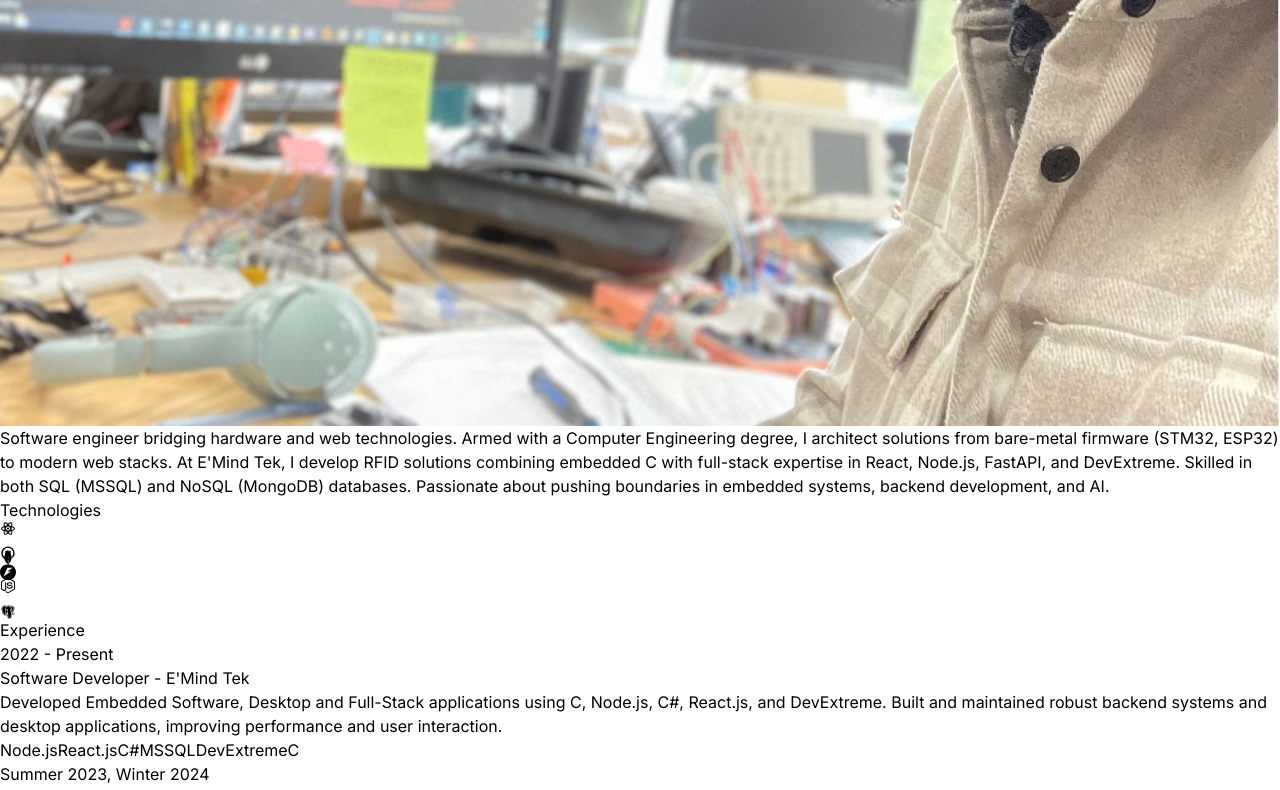
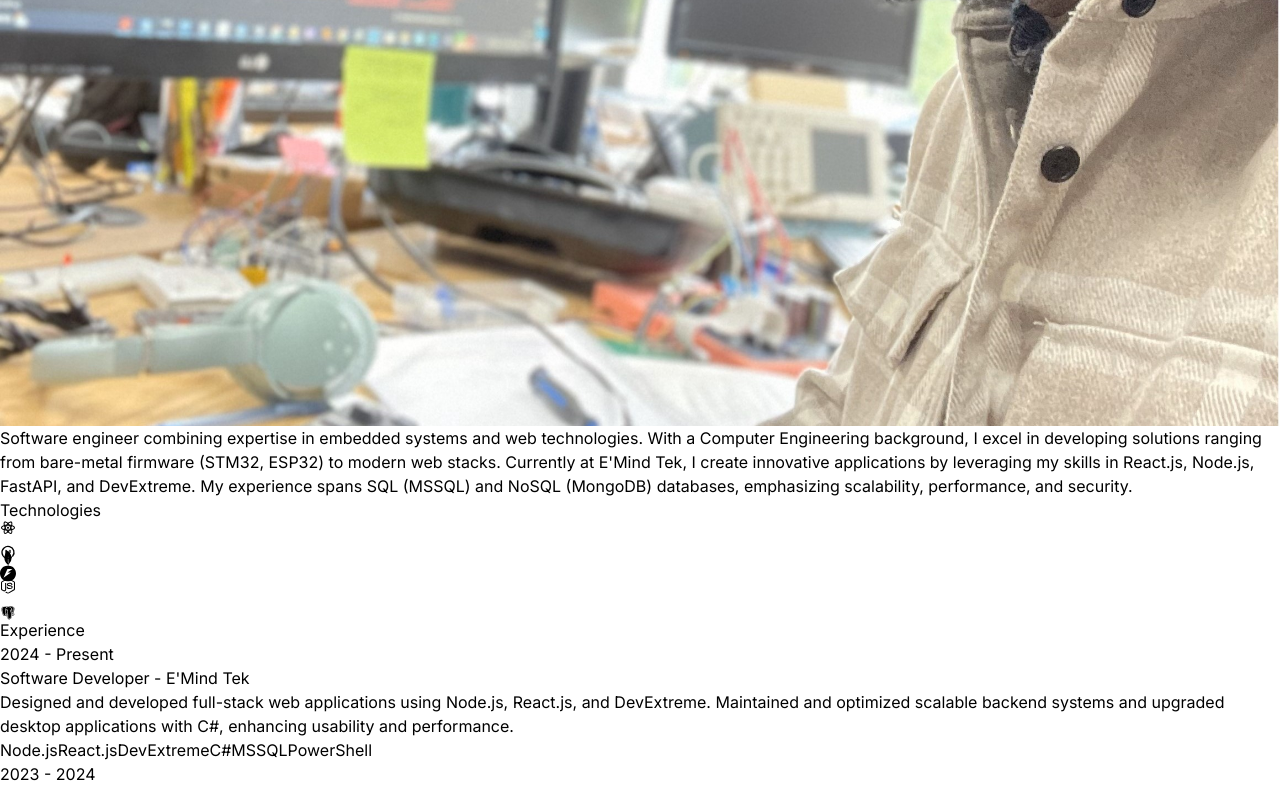
Before and after one commit to gastonkitambala/react-portfolio-gaston, a React (Vite) app: page / in a window 1280 px wide. Shown: the part 2812-3602 px from the top of the page. Built offline with nearby package versions, Linux system fonts and the light colour scheme.

Commit message:
Update description

```diff
--- a/src/constants/index.js
+++ b/src/constants/index.js
@@ -1,119 +1,48 @@
-/* import project1 from "../assets/projects/project-1.jpg";
-import project2 from "../assets/projects/project-2.jpg";
-import project3 from "../assets/projects/project-3.jpg";
-import project4 from "../assets/projects/project-4.jpg";
-
-export const HERO_CONTENT = `I am a passionate full stack developer with a knack for crafting robust and scalable web applications. With 5 years of hands-on experience, I have honed my skills in front-end technologies like React and Next.js, as well as back-end technologies like Node.js, MySQL, PostgreSQL, and MongoDB. My goal is to leverage my expertise to create innovative solutions that drive business growth and deliver exceptional user experiences.`;
-
-export const ABOUT_TEXT = `I am a dedicated and versatile full stack developer with a passion for creating efficient and user-friendly web applications. With 5 years of professional experience, I have worked with a variety of technologies, including React, Next.js, Node.js, MySQL, PostgreSQL, and MongoDB. My journey in web development began with a deep curiosity for how things work, and it has evolved into a career where I continuously strive to learn and adapt to new challenges. I thrive in collaborative environments and enjoy solving complex problems to deliver high-quality solutions. Outside of coding, I enjoy staying active, exploring new technologies, and contributing to open-source projects.`;
-
-export const EXPERIENCES = [
-  {
-    year: "2023 - Present",
-    role: "Senior Full Stack Developer",
-    company: "Google Inc.",
-    description: `Led a team in developing and maintaining web applications using JavaScript, React.js, and Node.js. Implemented RESTful APIs and integrated with MongoDB databases. Collaborated with stakeholders to define project requirements and timelines.`,
-    technologies: ["Javascript", "React.js", "Next.js", "mongoDB"],
-  },
-  {
-    year: "2022 - 2023",
-    role: "Frontend Developer",
-    company: "Adobe",
-    description: `Designed and developed user interfaces for web applications using Next.js and React. Worked closely with backend developers to integrate frontend components with Node.js APIs. Implemented responsive designs and optimized frontend performance.`,
-    technologies: ["HTML", "CSS", "Vue.js", "mySQL"],
-  },
-  {
-    year: "2021 - 2022",
-    role: "Full Stack Developer",
-    company: "Facebook",
-    description: `Developed and maintained web applications using JavaScript, React.js, and Node.js. Designed and implemented RESTful APIs for data communication. Collaborated with cross-functional teams to deliver high-quality software products on schedule.`,
-    technologies: ["Python", "Svelte", "Three.js", "Postgres"],
-  },
-  {
-    year: "2020 - 2021",
-    role: "Software Engineer",
-    company: "Paypal",
-    description: `Contributed to the development of web applications using JavaScript, React.js, and Node.js. Managed databases and implemented data storage solutions using MongoDB. Worked closely with product managers to prioritize features and enhancements.`,
-    technologies: ["Ruby", "Rails", "PHP", "Sqlite"],
-  },
-];
-
-export const PROJECTS = [
-  {
-    title: "E-Commerce Website",
-    image: project1,
-    description:
-      "A fully functional e-commerce website with features like product listing, shopping cart, and user authentication.",
-    technologies: ["HTML", "CSS", "React", "Node.js", "MongoDB"],
-  },
-  {
-    title: "Task Management App",
-    image: project2,
-    description:
-      "An application for managing tasks and projects, with features such as task creation, assignment, and progress tracking.",
-    technologies: ["HTML", "CSS", "Angular", "Firebase"],
-  },
-  {
-    title: "Portfolio Website",
-    image: project3,
-    description:
-      "A personal portfolio website showcasing projects, skills, and contact information.",
-    technologies: ["HTML", "CSS", "React", "Bootstrap"],
-  },
-  {
-    title: "Blogging Platform",
-    image: project4,
-    description:
-      "A platform for creating and publishing blog posts, with features like rich text editing, commenting, and user profiles.",
-    technologies: ["HTML", "CSS", "Vue.js", "Express", "mySQL"],
-  },
-];
-
-export const CONTACT = {
-  address: "767 Fifth Avenue, New York, NY 10153 ",
-  phoneNo: "+12 4555 666 00 ",
-  email: "me@example.com",
-};
- */
-
 import project1 from "../assets/projects/ANPR.jpg";
 import project2 from "../assets/projects/tic-tac-toe.png";
 import project3 from "../assets/projects/bookstore.png";
 import project4 from "../assets/projects/project-4.png";
 
-export const HERO_CONTENT = `Full-stack software engineer specializing in embedded C and web development. From bare-metal firmware to modern web apps, I bridge hardware and software using React, Node, and low-level C programming. Passionate about building performant solutions from microcontrollers to cloud services.`;
+export const HERO_CONTENT = `Full-stack software engineer specializing in embedded systems and web development. With expertise in React.js, Node.js, and low-level programming for microcontrollers, I bridge hardware and software to deliver innovative solutions. Passionate about creating performant applications from edge devices to cloud services.`;
 
-/* export const HERO_CONTENT = `I am a passionate full stack developer with experience in crafting robust web applications and embedded systems. With a background in React.js, Node.js, C# .NET, and embedded systems, I enjoy developing full-stack solutions that enhance performance and user experience.`; */
+/* export const HERO_CONTENT = `I am a passionate full-stack developer with experience in crafting robust web applications and embedded systems. With a background in React.js, Node.js, C# .NET, and embedded systems, I enjoy developing full-stack solutions that enhance performance and user experience.`; */
 
-export const ABOUT_TEXT = `Software engineer bridging hardware and web technologies. Armed with a Computer Engineering degree, I architect solutions from bare-metal firmware (STM32, ESP32) to modern web stacks. At E'Mind Tek, I develop RFID solutions combining embedded C with full-stack expertise in React, Node.js, FastAPI, and DevExtreme. Skilled in both SQL (MSSQL) and NoSQL (MongoDB) databases. Passionate about pushing boundaries in embedded systems, backend development, and AI.`;
+export const ABOUT_TEXT = `Software engineer combining expertise in embedded systems and web technologies. With a Computer Engineering background, I excel in developing solutions ranging from bare-metal firmware (STM32, ESP32) to modern web stacks. Currently at E'Mind Tek, I create innovative applications by leveraging my skills in React.js, Node.js, FastAPI, and DevExtreme. My experience spans SQL (MSSQL) and NoSQL (MongoDB) databases, emphasizing scalability, performance, and security.`;
 
 export const EXPERIENCES = [
   {
-    year: "2022 - Present",
+    year: "2024 - Present",
     role: "Software Developer",
     company: "E'Mind Tek",
-    description: `Developed Embedded Software, Desktop and Full-Stack applications using C, Node.js, C#, React.js, and DevExtreme. Built and maintained robust backend systems and desktop applications, improving performance and user interaction.`,
-    technologies: ["Node.js", "React.js", "C#", "MSSQL", "DevExtreme", "C"],
+    description: `Designed and developed full-stack web applications using Node.js, React.js, and DevExtreme. Maintained and optimized scalable backend systems and upgraded desktop applications with C#, enhancing usability and performance.`,
+    technologies: [
+      "Node.js",
+      "React.js",
+      "DevExtreme",
+      "C#",
+      "MSSQL",
+      "PowerShell",
+    ],
   },
   {
-    year: "Summer 2023, Winter  2024",
+    year: "2023 - 2024",
     role: "Full-stack Web Developer Intern",
     company: "E'Mind Tek",
-    description: `Two full-time internships as a Full-Stack web developer where I enhanced outdated PHP web apps, modernized project management architecture, and improved security with two-factor authentication for many projects.`,
+    description: `Modernized legacy PHP web applications, implemented multilingual interfaces for better accessibility, and introduced two-factor authentication for enhanced security.`,
     technologies: ["PHP", "Node.js", "C#", "DevExtreme"],
   },
-  /*   {
-    year: "2021 - 2023",
-    role: "Sales and Repair Technician",
-    company: "MobileKlinik",
-    description: `Provided customer support, troubleshooting, and smartphone repairs, ensuring quick and effective resolutions while managing inventory for timely service delivery.`,
-    technologies: ["Hardware", "Software Troubleshooting"],
-  }, */
   {
-    year: "January - March 2021",
+    year: "2022 - 2023",
+    role: "Embedded Software Developer (Part-time)",
+    company: "E'Mind Tek",
+    description: `Developed and optimized firmware for microcontrollers like STM32 and ESP32. Created robust data logging modules using SPI protocols and conducted rigorous testing with tools like STM32CubeIDE.`,
+    technologies: ["C", "Embedded Systems", "STM32", "ESP32"],
+  },
+  {
+    year: "2021",
     role: "Embedded Engineer Intern",
     company: "TME Africa",
-    description: `Developed firmware drivers in C/C++ and worked with AVR microcontroller-based systems, integrating communication protocols like UART, I2C, and SPI.`,
+    description: `Developed firmware drivers in C/C++ for AVR-based systems. Enhanced communication protocols, including UART, I2C, and SPI, to improve device communication efficiency.`,
     technologies: ["C/C++", "AVR", "Embedded Systems"],
   },
 ];
@@ -123,24 +52,23 @@ export const PROJECTS = [
     title: "Bookstore",
     image: project3,
     description:
-      "Fully functional full-stack bookstore web application using the MERN stack (MongoDB, Express.js, React.js, and Node.js). The app allows users to browse, search, add, remove books online, featuring intuitive interface for managing book inventory. Implemented RESTful APIs for seamless data interaction and ensured responsive design for optimal user experience across devices.",
-    technologies: ["HTML", "CSS", "React.js", "Node.js", "MongoDB", "Express"],
+      "Full-stack bookstore application leveraging the MERN stack (MongoDB, Express.js, React.js, and Node.js). Features include browsing, searching, and managing books with responsive design and RESTful APIs for seamless functionality.",
+    technologies: ["React.js", "Node.js", "MongoDB", "Express"],
     url: "https://mern-bookstore-frontend-three.vercel.app/",
   },
   {
     title: "Tic-tac-toe Game",
     image: project2,
     description:
-      "Built an interactive Tic-Tac-Toe game using React.js, showcasing dynamic state management and component-based architecture. The game includes features such as real-time player moves, win condition checks, and a reset functionality. Emphasized clean, modular code and a responsive design for smooth user experience on both desktop and mobile platforms.",
+      "Interactive game built with React.js, focusing on real-time gameplay, modular architecture, and a user-friendly design for desktop and mobile users.",
     technologies: ["React.js"],
     url: "https://tic-tac-toe-vert-six.vercel.app/",
   },
-
   {
-    title: "Ai Image Generator",
+    title: "AI Image Generator",
     image: project4,
     description:
-      "Full stack app that helps generate an imaginative image through DALL-E AI and share it with the community",
+      "Developed a full-stack application that generates images using DALL-E AI, allowing users to create and share imaginative visuals within a community.",
     technologies: ["React", "MongoDB", "Express", "Node.js"],
     url: "https://inspira-pic.vercel.app/",
   },
@@ -148,7 +76,7 @@ export const PROJECTS = [
     title: "Automatic Number Plate Recognition System",
     image: project1,
     description:
-      "Designed and implemented a system for automatic number plate recognition with gate control. This project interfaces various sensors and actuators with Raspberry Pi for the purpose of managing access to premises.",
+      "Designed a system for automatic number plate recognition and gate control. Integrated Raspberry Pi with OpenCV and various sensors for efficient access management.",
     technologies: ["Python", "OpenCV", "Raspberry Pi", "Matplotlib"],
     url: "https://www.youtube.com/watch?v=MX92imRYH08",
   },
@@ -162,15 +90,15 @@ export const CONTACT = {
 
 export const EDUCATION = [
   {
+    year: "2021 - 2024",
+    title: "DEC Techniques de l'Informatique",
+    school: "Cégep de Thetford",
+    city: "Thetford Mines, QC, Canada",
+  },
+  {
     year: "2017 - 2021",
     title: "B.Sc. in Computer Engineering",
     school: "Kampala International University",
     city: "Kampala, Uganda",
   },
-  {
-    year: "2021 - 2024",
-    title: "DEC Techniques de l'Informatique",
-    school: "Cégep de Thetford",
-    city: "Thetford Mines, QC. Canada",
-  },
 ];
```
